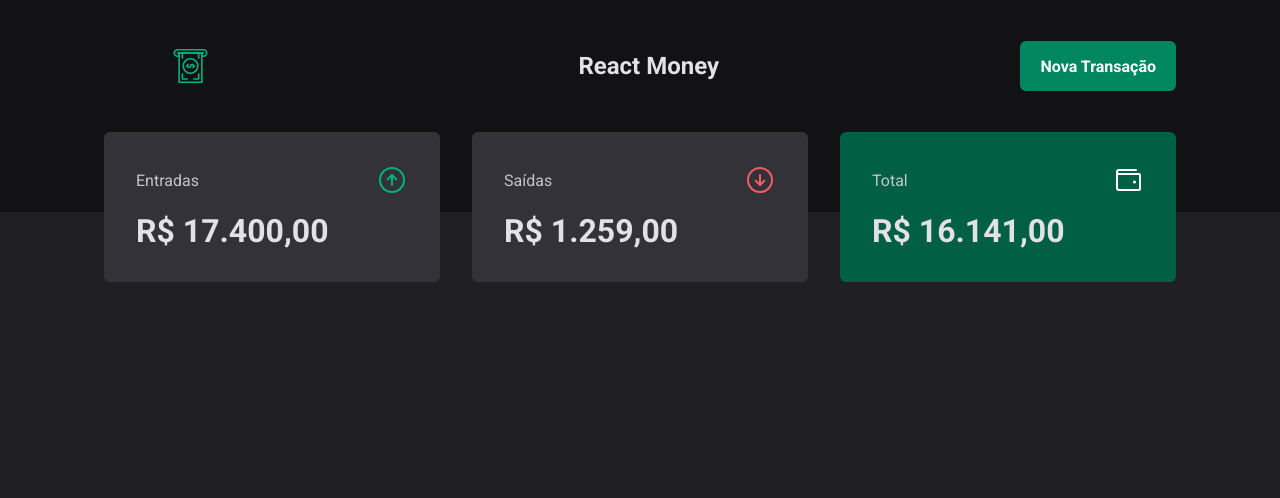
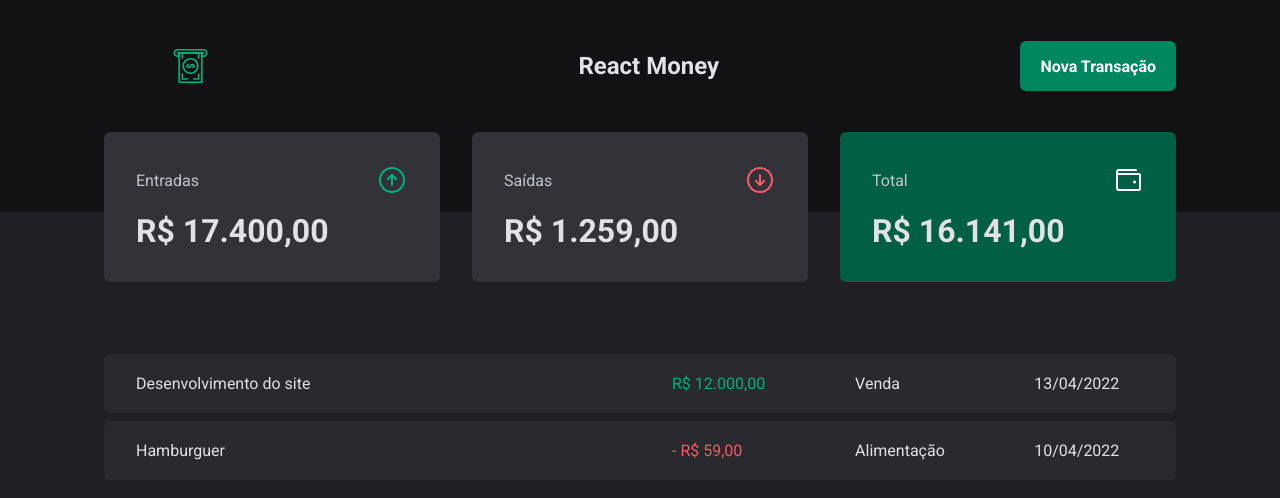
Before and after one commit to emanoelantonio/react-money, a React (Vite) app: page / in a window 1280 px wide. Shown: the top 498 px of the page. Built offline with nearby package versions, Linux system fonts and the light colour scheme.

Commit message:
feat: create Transaction page

```diff
--- a/src/App.tsx
+++ b/src/App.tsx
@@ -1,5 +1,4 @@
 import { ThemeProvider } from 'styled-components'
-import { Summary } from './components/Summary'
 import { Transactions } from './pages/Transactions'
 import { GlobalStyles } from './styles/global'
 import { defaultTheme } from './styles/themes/default'
@@ -10,7 +9,7 @@
     <ThemeProvider theme={defaultTheme}>
       <GlobalStyles/>
       <Transactions />
-      <Summary/>
+
     </ThemeProvider>
   )
 }
--- a/src/pages/Transactions/index.tsx
+++ b/src/pages/Transactions/index.tsx
@@ -1,9 +1,39 @@
 import { Header } from '../../components/Header'
+import { Summary } from '../../components/Summary'
+import * as S from './styles'
 
 export const Transactions = () => {
   return (
     <div>
-      <Header/>
+      <Header />
+      <Summary />
+
+      <S.Container>
+        <S.TransactionsTable>
+          <tbody>
+            <tr>
+              <td width="50%">Desenvolvimento do site</td>
+              <td>
+                <S.PriceHightLight variant='income'>
+                R$ 12.000,00
+                </S.PriceHightLight>
+              </td>
+              <td>Venda</td>
+              <td>13/04/2022</td>
+            </tr>
+            <tr>
+              <td width="50%">Hamburguer</td>
+              <td>
+                <S.PriceHightLight variant='outcome'>
+                - R$ 59,00
+                </S.PriceHightLight>
+              </td>
+              <td>Alimentação</td>
+              <td>10/04/2022</td>
+            </tr>
+          </tbody>
+        </S.TransactionsTable>
+      </S.Container>
     </div>
   )
 }
--- a/src/pages/Transactions/styles.ts
+++ b/src/pages/Transactions/styles.ts
@@ -1,5 +1,40 @@
 import styled from 'styled-components'
 
-export const Container = styled.div`
+export const Container = styled.main`
+  width: 100%;
+  max-width: 1120px;
+  margin: 4rem auto 0;
+  padding: 0 1.5rem;
+`
 
+export const TransactionsTable = styled.table`
+  width: 100%;
+  border-collapse: separate;
+  border-spacing: 0 0.5rem;
+  /* margin-top: 1.5rem; */
+
+  td {
+    padding: 1.25rem 2rem;
+    background: ${props => props.theme['gray-700']};
+
+    &:first-child {
+      border-top-left-radius: 6px;
+      border-bottom-left-radius: 6px;
+    }
+
+    &:last-child {
+      border-top-right-radius: 6px;
+      border-bottom-right-radius: 6px;
+    }
+  }
 `
+
+interface PriceHightLightProps {
+  variant: 'income' | 'outcome'
+}
+
+export const PriceHightLight = styled.span<PriceHightLightProps>`
+  color: ${props => props.variant === 'income' ?
+    props.theme['green-300'] :
+    props.theme['red-300']}
+`
```
